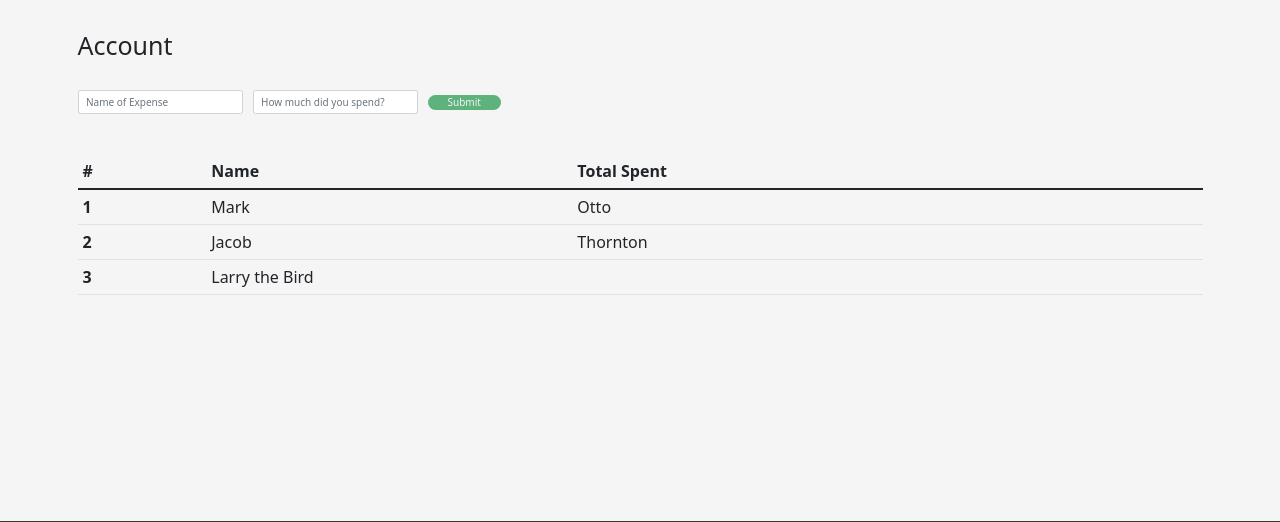
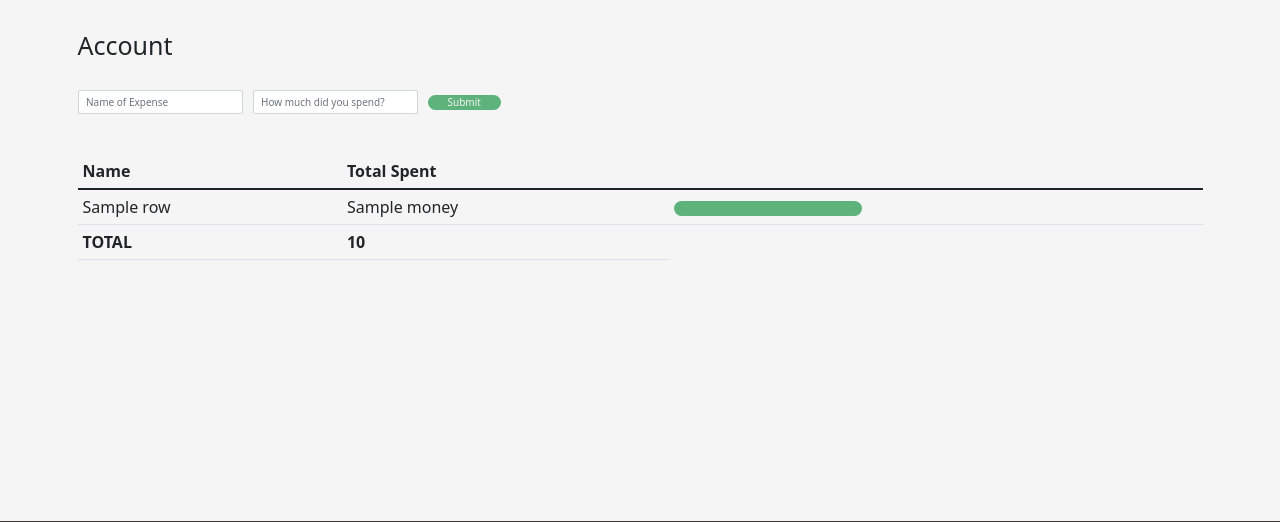
Before and after one commit to gustxdel/CS50-Final-Proyect, a Flask app: template final/templates/account.html in a window 1280 px wide. Shown: the part 129-651 px from the top of the page. Run offline with Flask 2, Linux system fonts and the light colour scheme; the template is opened without the code that fills it: most values are stand-ins (such as "Sample title", 1, 10 or a date in 2020); form fields are guessed from the names that the template uses.

Commit message:
added delete button

```diff
--- a/final/static/styles.css
+++ b/final/static/styles.css
@@ -347,3 +347,7 @@
     display: flex;
     gap: 1rem;
   }
+
+  .bold {
+    font-weight: 700;
+  }
--- a/final/templates/account.html
+++ b/final/templates/account.html
@@ -37,30 +37,32 @@
     <table class="table">
         <thead>
           <tr>
-            <th scope="col">#</th>
+
             <th scope="col">Name</th>
             <th scope="col">Total Spent</th>
 
           </tr>
         </thead>
         <tbody>
+        {% for row in rows %}
           <tr>
-            <th scope="row">1</th>
-            <td>Mark</td>
-            <td>Otto</td>
 
+            <td>{{row['name']}}</td>
+            <td>{{row['money']}}</td>
+            <td>
+                <form action="{{ url_for('delete')}}" method="POST">
+                    <input type="hidden" value="{{row['name']}}" name="expense_delete">
+                    {{form.delete(class="btn btn-primary")}}
+                </form>
+            </td>
+        {% endfor %}
           </tr>
           <tr>
-            <th scope="row">2</th>
-            <td>Jacob</td>
-            <td>Thornton</td>
 
-          </tr>
-          <tr>
-            <th scope="row">3</th>
-            <td colspan="2">Larry the Bird</td>
+            <td class="bold">TOTAL</td>
 
-          </tr>
+            <td class="bold">{{sum}}</td>
+
         </tbody>
       </table>
 </div>
```
Also changed, not shown: final/database/budgetark.db.
